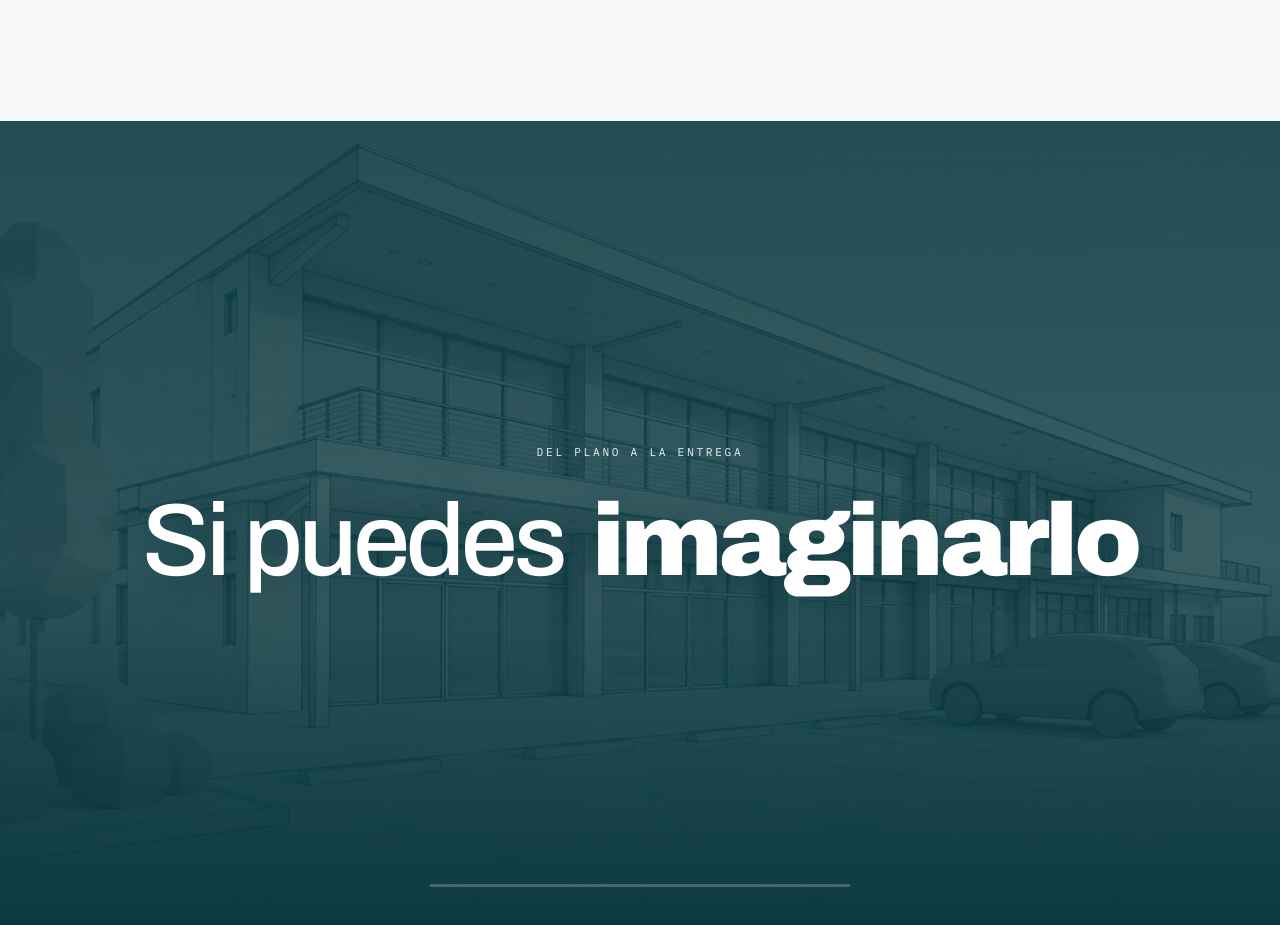
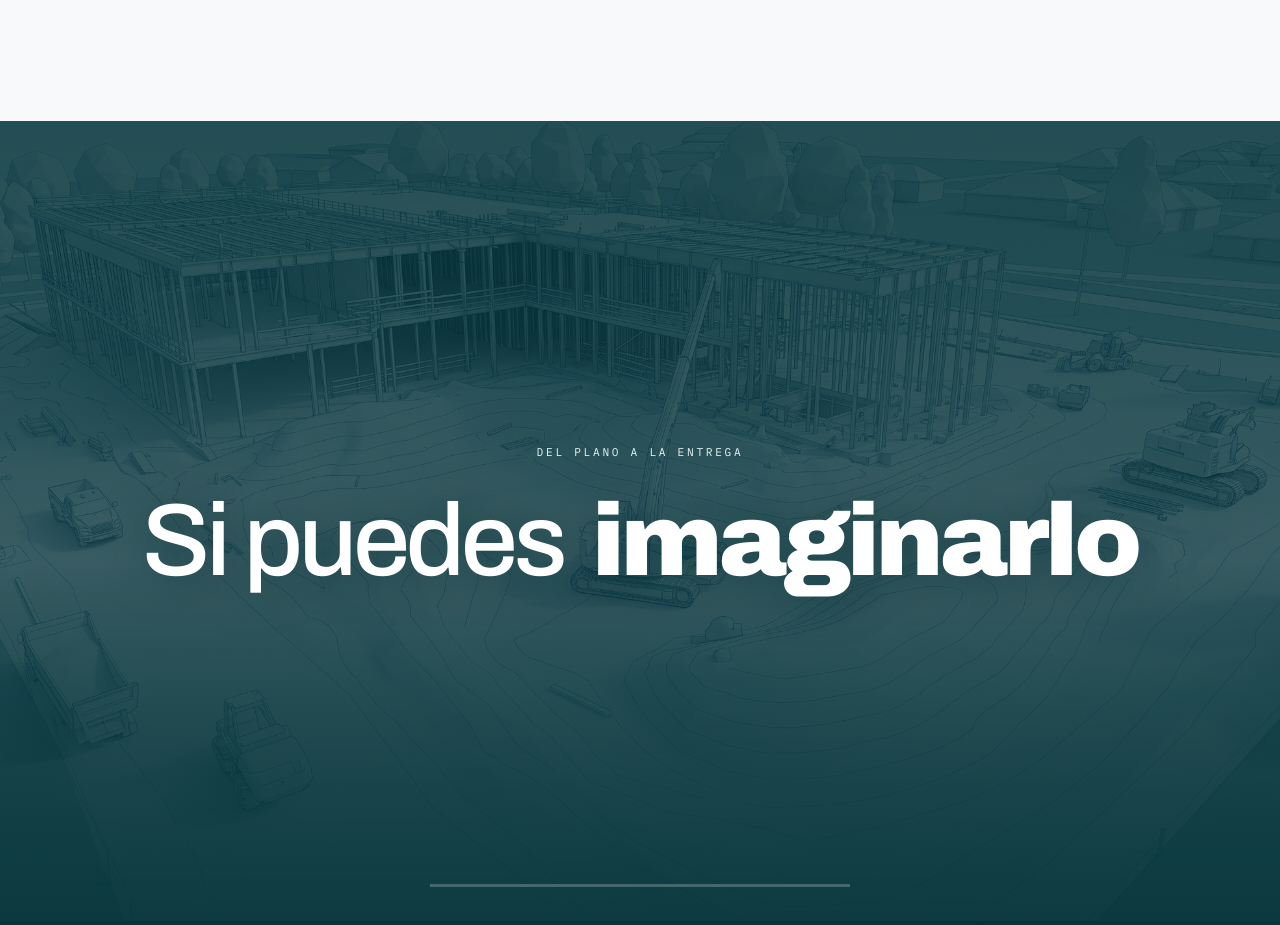
Before and after one commit to paguerreromelo-beep/web, a plain HTML site: page index.html in a window 1280 px wide. Shown: the part 3100-4025 px from the top of the page. Drawn offline with nearby package versions, Linux system fonts and the light colour scheme.

Commit message:
Transición "Si puedes imaginarlo": usar la obra de la portada
La sección de transición ahora parte de una maqueta blanca generada a
partir de la foto de portada (vision-render-obra.jpg, alineada píxel a
píxel con obra-aerea-hd.jpg) y revela esa misma foto real. Se actualizan
los textos alternativos. Las imágenes anteriores se conservan en assets/.

Co-Authored-By: Claude Opus 5.5 <noreply@anthropic.com>

```diff
--- a/index.html
+++ b/index.html
@@ -196,9 +196,9 @@ input,textarea,select,button{font:inherit;color:inherit}
 
 <section id="vision" data-vision="" style="position:relative;height:280vh;background:#05343A">
   <div style="position:sticky;top:0;height:100vh;overflow:hidden">
-    <img loading="lazy" decoding="async" src="assets/vision-render.jpg" alt="Visualización del proyecto antes de construirlo" style="position:absolute;inset:0;width:100%;height:100%;object-fit:cover;display:block">
+    <img loading="lazy" decoding="async" src="assets/vision-render-obra.jpg" alt="Maqueta del proyecto antes de iniciar la obra" style="position:absolute;inset:0;width:100%;height:100%;object-fit:cover;display:block">
     <div aria-hidden="true" style="position:absolute;inset:0;background:linear-gradient(to top,rgba(5,52,58,.86) 0%,rgba(5,52,58,.68) 45%,rgba(5,52,58,.74) 100%)"></div>
-    <img class="vwipe" data-vision-b="" src="assets/vision-construido.jpg" alt="El mismo proyecto ya construido y entregado" style="position:absolute;inset:0;width:100%;height:100%;object-fit:cover;display:block;clip-path:inset(0 100% 0 0)">
+    <img class="vwipe" data-vision-b="" src="assets/obra-aerea-hd.jpg" alt="La misma obra en construcción: estructura de acero y movimiento de tierras" style="position:absolute;inset:0;width:100%;height:100%;object-fit:cover;display:block;clip-path:inset(0 100% 0 0)">
     <div aria-hidden="true" class="vline" data-vision-line="" style="position:absolute;top:0;bottom:0;left:0;width:2px;background:#F4D6A6;box-shadow:0 0 28px 6px rgba(244,214,166,.45);opacity:0"></div>
     <div aria-hidden="true" style="position:absolute;inset:0;background:linear-gradient(to top,rgba(5,52,58,.72) 0%,rgba(5,52,58,.3) 45%,rgba(5,52,58,.44) 100%)"></div>
     <div style="position:absolute;inset:0;display:flex;align-items:center;justify-content:center;padding:0 28px">
```
Also changed, not shown: assets/vision-render-obra.jpg (added).
